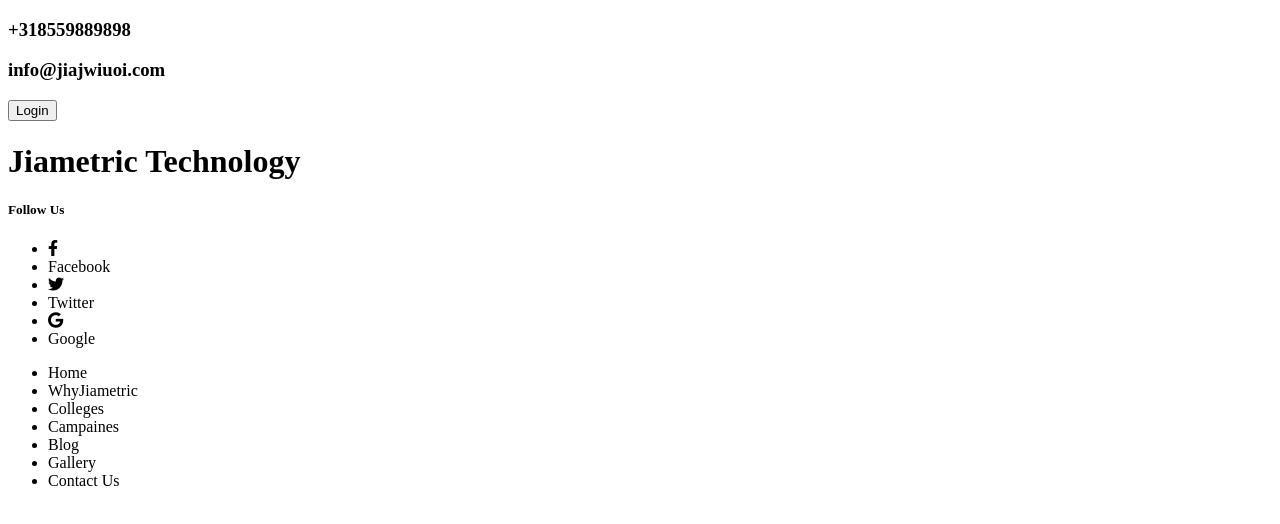
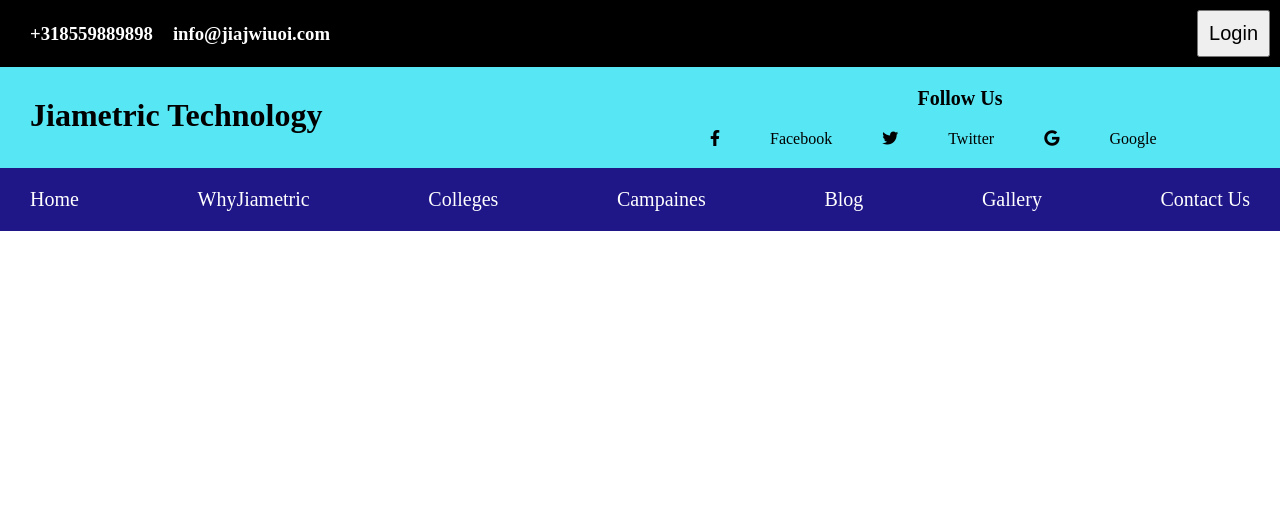
Before and after one commit to Suryadharshan2006/jiametric, a plain HTML site: page index.html in a window 1280 px wide. Drawn offline with Linux system fonts and the light colour scheme.

Commit message:
Update index.html

```diff
--- a/index.html
+++ b/index.html
@@ -5,7 +5,7 @@
     <meta http-equiv="X-UA-Compatible" content="IE=edge">
     <meta name="viewport" content="width=device-width, initial-scale=1.0">
     <title>Jiametric</title>
-    <link rel="stylesheet" href="style03.css">
+    <link rel="stylesheet" href="style.css">
     <link rel="stylesheet" href="https://cdnjs.cloudflare.com/ajax/libs/font-awesome/6.4.0/css/all.min.css">
 </style>
 </head>
```
